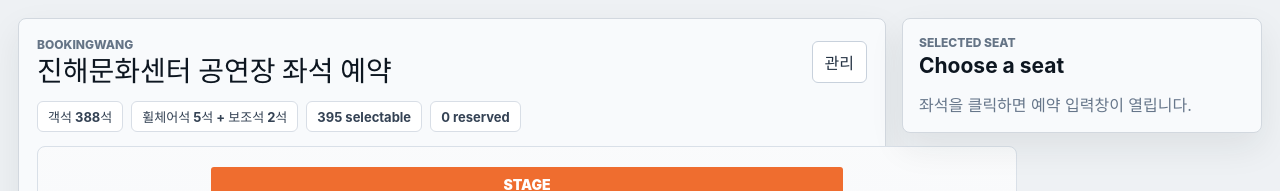
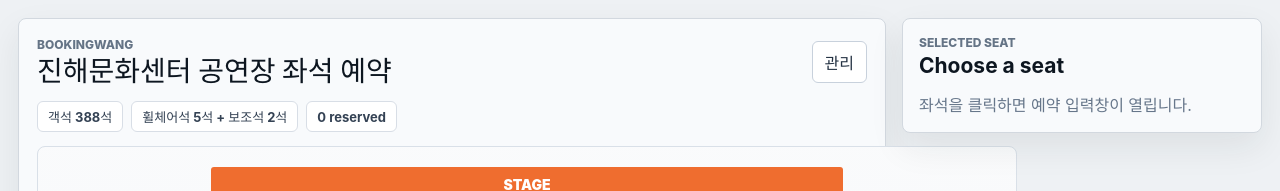
Before and after one commit to binogion-cmd/BookingWang, a React (Vite) app: page / in a window 1280 px wide. Shown: the top 191 px of the page. Built offline with nearby package versions, Linux system fonts and the light colour scheme.

Commit message:
Align Jinhae venue seat status labels

```diff
--- a/src/App.tsx
+++ b/src/App.tsx
@@ -1,4 +1,4 @@
-import { useMemo, useState } from 'react'
+import { useState } from 'react'
 import type { CSSProperties, FormEvent } from 'react'
 import './App.css'
 
@@ -66,14 +66,6 @@ function App() {
   const [form, setForm] = useState({ name: '', phone: '', note: '' })
   const [error, setError] = useState('')
   const [showAdmin, setShowAdmin] = useState(false)
-
-  const seats = useMemo(
-    () =>
-      SECTIONS.flatMap((section) =>
-        Array.from({ length: section.count }, (_, index) => buildSeatId(section, index + 1)),
-      ),
-    [],
-  )
 
   const reservedCount = Object.keys(reservations).length
   const selectedReservation = selectedSeat ? reservations[selectedSeat] : undefined
@@ -213,7 +205,6 @@ function App() {
         <div className="status-strip" aria-label="reservation status">
           <span>객석 388석</span>
           <span>휠체어석 5석 + 보조석 2석</span>
-          <span>{seats.length} selectable</span>
           <span>{reservedCount} reserved</span>
         </div>
 
```
